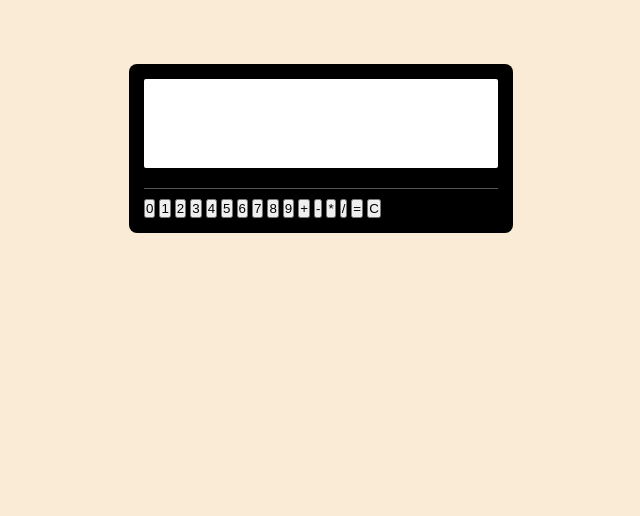
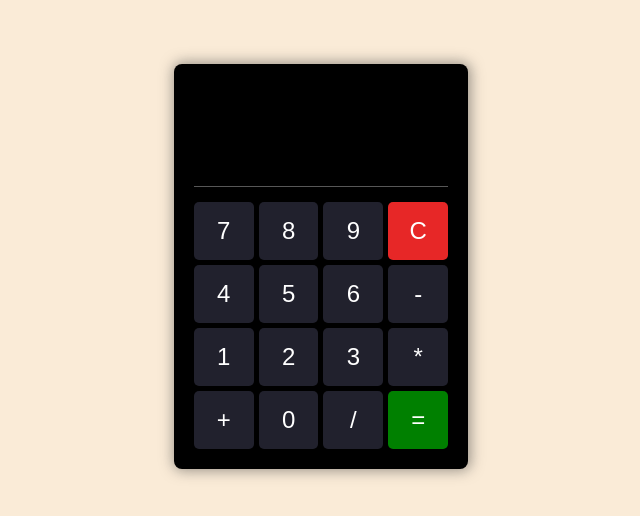
Before and after one commit to ioumar/calculator, a plain HTML site: page index.html in a window 1280 px wide. Shown: the whole page, without its empty margins (319-959 px from the left). Drawn offline with Linux system fonts and the light colour scheme; a web font is replaced by a local one.

Commit message:
Mise en forme des boutons avec css grid et de la calculatrice avec flexbox

```diff
--- a/index.html
+++ b/index.html
@@ -12,20 +12,20 @@
             <input class="calculator__input" autofocus/>
         </div>
         <div class="calculator__btn-container">
-            <button class="calculator__btn calculator__btn-numeric">0</button>
-            <button class="calculator__btn calculator__btn-numeric">1</button>
-            <button class="calculator__btn calculator__btn-numeric">2</button>
-            <button class="calculator__btn calculator__btn-numeric">3</button>
-            <button class="calculator__btn calculator__btn-numeric">4</button>
-            <button class="calculator__btn calculator__btn-numeric">5</button>
-            <button class="calculator__btn calculator__btn-numeric">6</button>
-            <button class="calculator__btn calculator__btn-numeric">7</button>
-            <button class="calculator__btn calculator__btn-numeric">8</button>
-            <button class="calculator__btn calculator__btn-numeric">9</button>
-            <button class="calculator__btn calculator__btn-operator">+</button>
-            <button class="calculator__btn calculator__btn-operator">-</button>
-            <button class="calculator__btn calculator__btn-operator">*</button>
-            <button class="calculator__btn calculator__btn-operator">/</button>
+            <button class="calculator__btn calculator__btn-numeric btn0">0</button>
+            <button class="calculator__btn calculator__btn-numeric btn1">1</button>
+            <button class="calculator__btn calculator__btn-numeric btn2">2</button>
+            <button class="calculator__btn calculator__btn-numeric btn3">3</button>
+            <button class="calculator__btn calculator__btn-numeric btn4">4</button>
+            <button class="calculator__btn calculator__btn-numeric btn5">5</button>
+            <button class="calculator__btn calculator__btn-numeric btn6">6</button>
+            <button class="calculator__btn calculator__btn-numeric btn7">7</button>
+            <button class="calculator__btn calculator__btn-numeric btn8">8</button>
+            <button class="calculator__btn calculator__btn-numeric btn9">9</button>
+            <button class="calculator__btn calculator__btn-operator btnAdd">+</button>
+            <button class="calculator__btn calculator__btn-operator btnSubtract">-</button>
+            <button class="calculator__btn calculator__btn-operator btnMultiply">*</button>
+            <button class="calculator__btn calculator__btn-operator btnDivide">/</button>
             <button class="calculator__btn calculator__btn-equal">=</button>
             <button class="calculator__btn calculator__btn-clear">C</button>
         </div>
--- a/style.css
+++ b/style.css
@@ -2,7 +2,6 @@
     font-family:'Inter Medium';
     src: url(./assets/fonts/inter/Inter_18pt-Medium.ttf);
 }
-
 
 *{
     margin: 0;
@@ -16,13 +15,15 @@ body{
 
 .calculator{
     margin: 5% auto;
-    width: 30%;
+    width: 23%;
     background-color: hsl(0, 0%, 0%);
-    padding: 15px;
+    padding: 20px;
     border-radius: 8px;
     display: flex;
     flex-direction: column;
-    gap: 10px;
+    gap: 15px;
+    box-shadow: 1px 0px 13px 2px hsla(0, 0%, 26%, 0.507);
+    font-family:'Inter Medium', sans-serif;
 }
 
 .calculator__screen{
@@ -31,13 +32,92 @@ body{
 
 .calculator__input{
     width: 100%;
-    font-family:'Inter Medium', sans-serif;
-    font-size: 2.5rem;
+    font-size: 2.3rem;
     outline: none;
     text-align: right;
     border-radius: 2px;
     border: none;
     padding: 20px;
     margin-bottom: 20px;
-    caret-color: hsl(0, 0%, 0%);
+    caret-color: white;;
+    color: hsl(0, 0%, 100%);
+    background-color: hsl(0, 0%, 0%);
 }
+
+.calculator__btn-container{
+    display: grid;
+    gap: 5px;
+    grid-template-columns: 1fr 1fr 1fr 1fr;
+    grid-template-areas: "seven eight nine clear"
+                         "four five six subtract"
+                         "one two three multiply"
+                         "add zero divide equal";
+}
+
+.calculator__btn{
+    font-size: 1.5rem;
+    border-radius: 5px;
+    padding: 15px;
+    border: none;
+    cursor: pointer;
+    background-color: hsla(240, 14%, 37%, 0.415);
+    color: white;
+}
+
+.calculator__btn:active{
+    background-color: hsl(160, 100%, 75%);
+    color: black;
+    transition: 0.2s ease;
+}
+
+.btn0{
+   grid-area: zero;
+}
+.btn1{
+   grid-area: one;
+}
+.btn2{
+   grid-area: two;
+}
+.btn3{
+   grid-area: three;
+}
+.btn4{
+   grid-area: four;
+}
+.btn5{
+   grid-area: five;
+}
+.btn6{
+   grid-area: six;
+}
+.btn7{
+   grid-area: seven;
+}
+.btn8{
+   grid-area: eight;
+}
+.btn9{
+   grid-area: nine;
+}
+.btnAdd{
+   grid-area: add;
+}
+.btnSubtract{
+   grid-area: subtract;
+}
+.btnMultiply{
+   grid-area: multiply;
+}
+.btnDivide{
+   grid-area: divide;
+}
+
+.calculator__btn-equal{
+    grid-area: equal;
+    background-color: hsl(120, 100%, 25%);
+}
+.calculator__btn-clear{
+    grid-area: clear;
+    background-color: hsl(0, 80%, 53%);
+}
```
